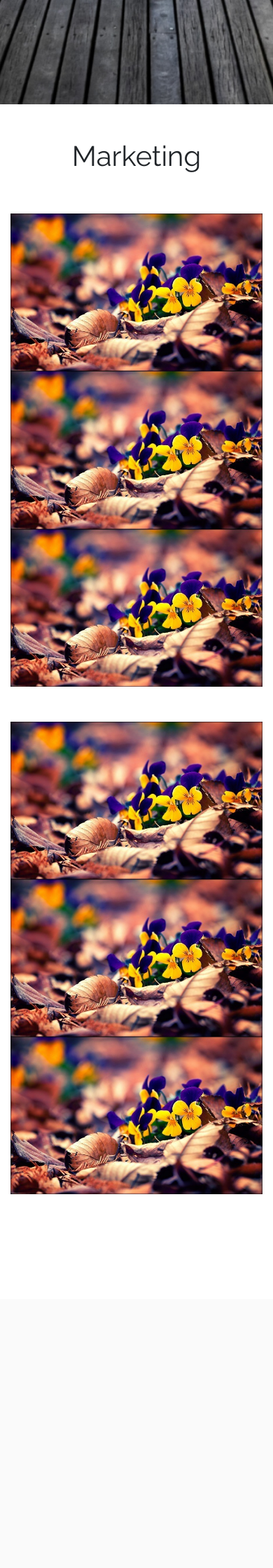
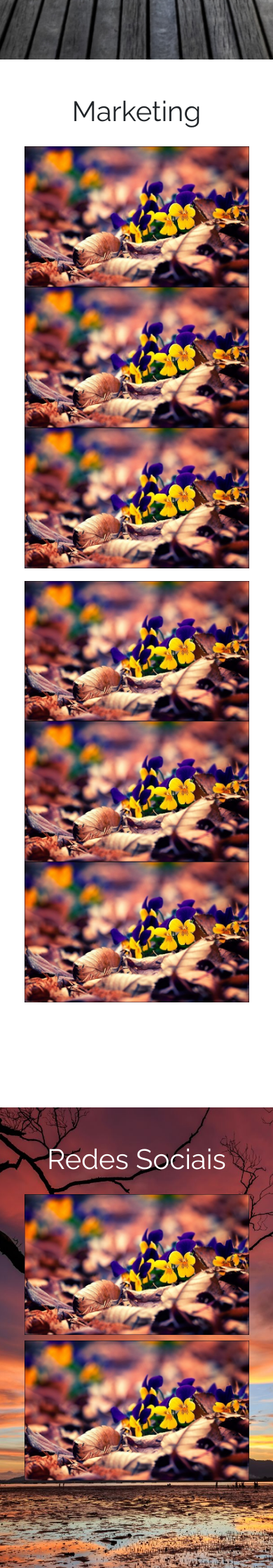
Before and after one commit to ImLonellyDammit/PWA, a PHP site: page / in a window 390 px wide. Shown: the part 3310-5550 px from the top of the page at 70% size. Before the commit the page ends 5016 px from the top, so only its background shows below. Run offline with PHP 8.4, Linux system fonts and the light colour scheme.

Commit message:
Resize Fix & Updates

```diff
--- a/CSS/Core/main.css
+++ b/CSS/Core/main.css
@@ -60,7 +60,7 @@ header#inicio div.inicio-text {
 
 @media (max-width: 490px)
 {
-    div.inicio-text {
+    header#inicio div.inicio-text {
         font-size: 10px;
     }
 }
@@ -125,12 +125,18 @@ section#making div.inicio-text {
 }
 
 section#making div div.row {
-    padding-top: 50px;
+    padding-top: 5%;
 }
 
 section#making div div.row div{
     margin-right: 2%;
 }
+
+@media (max-width: 767px)
+{
+
+}
+
 
 /* Marketing */
 
@@ -141,5 +147,49 @@ section#marketing div.inicio-text {
 }
 
 section#marketing div div.row {
+    padding-top: 5%;
+}
+
+@media (max-width: 767px)
+{
+    section#marketing div div.row img {
+        width: 90%;
+        height: 90%;
+        margin: auto;
+    }
+}
+
+
+/* Redes Sociais */
+
+section#redes {
+    background-image: url(../../IMG/bg-redes.jpg);
+    background-position: top center;
+    background-repeat: no-repeat;
+    background-size: cover;
+    height: 100%;
+}
+
+section#redes div.inicio-text {
     padding-top: 50px;
+    padding-bottom: 150px;
+    text-align: center;
 }
+
+section#redes div div.row {
+    padding-top: 5%;
+}
+
+section#redes div h1{
+    color: white;
+}
+
+@media (max-width: 767px)
+{
+    section#redes div div.row img {
+        padding-bottom: 2%;
+        width: 90%;
+        height: 90%;
+        margin: auto;
+    }
+}
--- a/JS/Core/main.js
+++ b/JS/Core/main.js
@@ -18,8 +18,8 @@ $(window).resize(function() {
 
 $(window).scroll(() => {
     let scroll = $(window).scrollTop();
-
-    if (scroll >= 200)
+    let wwidth = $(window).width();
+    if (scroll >= 200 && wwidth > 767)
     {
         $('.navbar').css("background-image","linear-gradient(to bottom right,transparent,black)");
         $('.navbar-nav').css("padding","10");
--- a/index.html
+++ b/index.html
@@ -326,8 +326,8 @@
 -->
 
         <section id="making">
-            <div class="inicio-text container-fluid">
-                <h1 class="text-white">Making-Off</h1>
+            <div class="inicio-text container-fluid text-white">
+                <h1>Making-Off</h1>
                 <div class="row justify-content-md-center">
                     <div class="embed-responsive embed-responsive-16by9 col-md-4">
                         <iframe class="embed-responsive-item" src="https://www.youtube.com/embed/QiFBgtgUtfw"></iframe>
@@ -361,7 +361,17 @@
                         <img src="IMG/img-teste.jpg" class="img-fluid rounded col-md-3" alt="Responsive image">
                     </div>
                 </div>
-            </section>
+        </section>
+
+        <section id="redes">
+            <div class="inicio-text container-fluid text-white">
+                <h1>Redes Sociais</h1>
+                <div class="row justify-content-md-center">
+                    <img src="IMG/img-teste.jpg" class="img-fluid rounded col-md-5" alt="Responsive image">
+                    <img src="IMG/img-teste.jpg" class="img-fluid rounded col-md-5" alt="Responsive image">
+                </div>
+            </div>
+        </section>
 
         <script src="JS/Core/jquery-3.3.1.min.js"></script>
         <script src="JS/Core/popper.min.js"></script>
```
Also changed, not shown: IMG/bg-redes.jpg (added).
